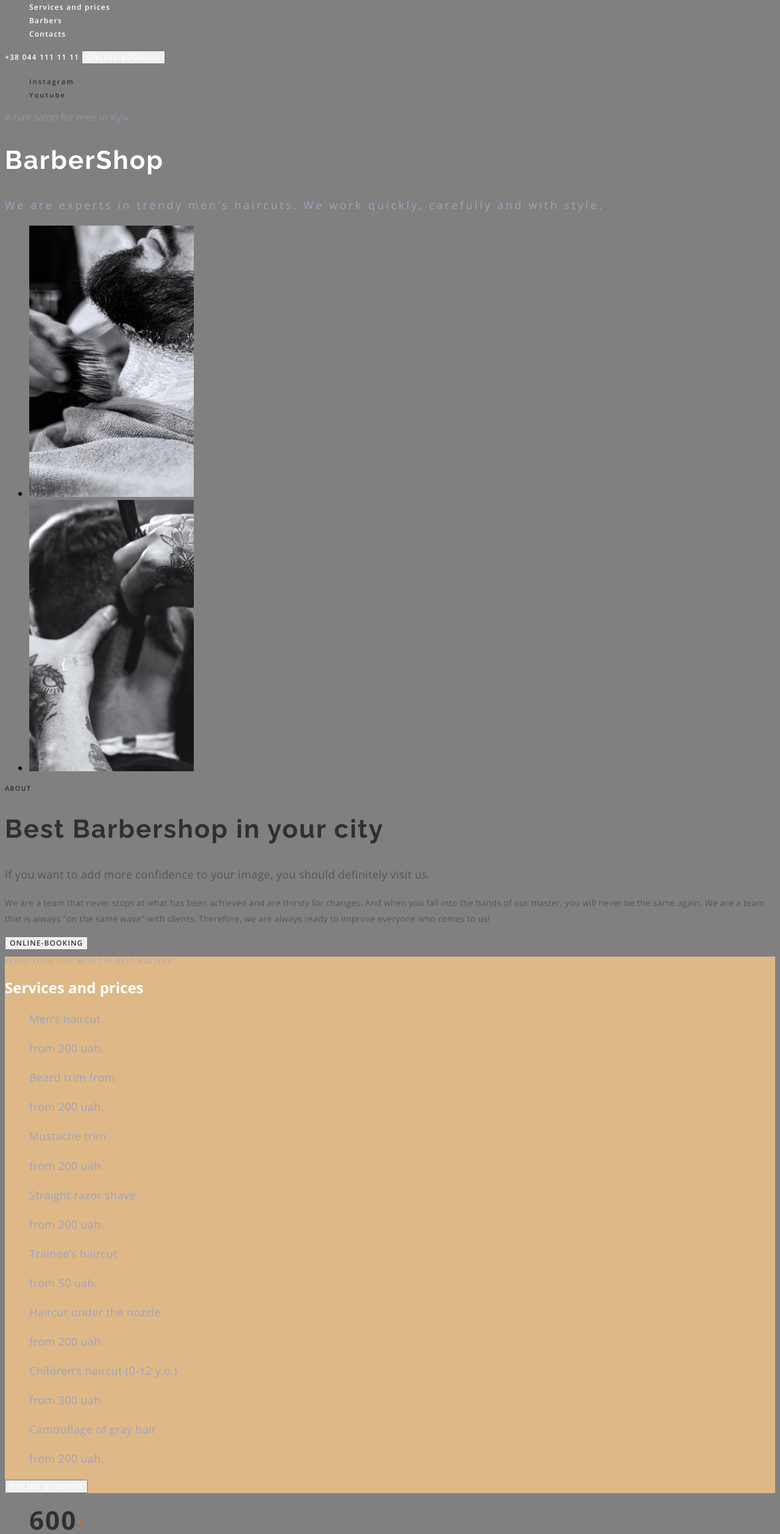
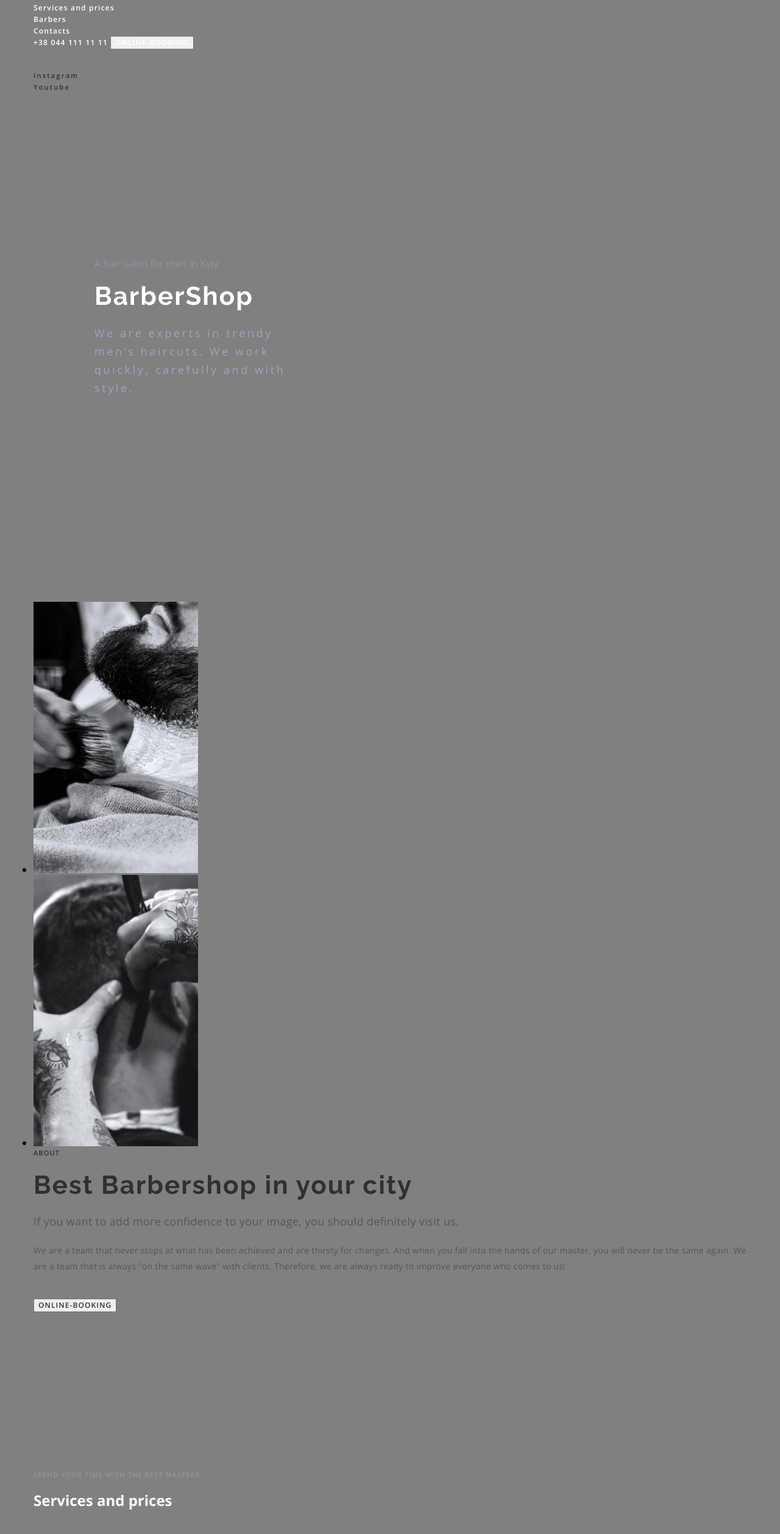
Before and after one commit to BohdanPoli/barber, a plain HTML site: page index.html in a window 1280 px wide. Shown: the part 108-2624 px from the top of the page at 61% size. Drawn offline with nearby package versions, Linux system fonts and the light colour scheme.

Commit message:
add positions

```diff
--- a/css/style.css
+++ b/css/style.css
@@ -4,6 +4,39 @@
   --first-btn-color: #303030;
   --second-btn-color: #ffffff;
   --accent-color: #ff6c00;
+}
+
+p,
+h1,
+h2,
+h3,
+h4,
+h5,
+h6 {
+  margin: 0;
+}
+
+ul,
+ol {
+  margin: 0;
+  padding-left: 0;
+}
+
+address {
+  font-style: normal;
+}
+
+a {
+  color: currentColor;
+}
+
+button {
+  cursor: pointer;
+}
+
+body {
+  font-family: "Open sans", sans-serif;
+  background-color: grey;
 }
 
 .visually-hidden {
@@ -18,17 +51,20 @@
   border: 0;
 }
 
-body {
-  font-family: "Open sans", sans-serif;
-  background-color: grey;
-}
-
 .list {
   list-style: none;
 }
 
 .link {
   text-decoration: none;
+}
+.container {
+  width: 100%;
+  max-width: 1200px;
+  margin-left: auto;
+  margin-right: auto;
+  padding-left: 15px;
+  padding-right: 15px;
 }
 
 .pre-title {
@@ -63,6 +99,14 @@ body {
 }
 /* --------------------------------HEADER------------------------  */
 
+.hero-content {
+  padding: 272px 100px 206px;
+}
+
+.header {
+  padding-top: 32px;
+  padding-bottom: 32px;
+}
 .header-link,
 .header-tel {
   font-weight: 600;
@@ -97,26 +141,36 @@ body {
 }
 .hero-pre-title {
   color: rgba(157, 164, 189, 0.6);
+  margin-bottom: 20px;
 }
 
 .hero-title {
   color: var(--second-title-color);
+  margin-bottom: 20px;
 }
 
 .hero-after-title {
   font-size: 18px;
-  line-height: 1.66;
+  line-height: 1.67;
   letter-spacing: 0.2em;
   color: #9da4bd;
+  max-width: 360px;
 }
 
 /* -------------------ABOUT SECTION----------------------  */
 
+.about {
+  padding-top: 130px;
+  padding-bottom: 130px;
+}
+
 .about-pre-title {
   color: #303030;
+  margin-bottom: 20px;
 }
 .about-title {
   color: var(--first-title-color);
+  margin-bottom: 20px;
 }
 .about-after-title {
   font-family: "Open Sans";
@@ -124,12 +178,14 @@ body {
   line-height: 1.67;
   letter-spacing: 0.02em;
   color: #555555;
+  margin-bottom: 20px;
 }
 .about-text {
   font-size: 14px;
   line-height: 1.86;
   letter-spacing: 0.02em;
   color: #555555;
+  margin-bottom: 40px;
 }
 .about-btn {
   color: var(--first-btn-color);
@@ -137,15 +193,23 @@ body {
 
 /* --------------------PRICES SECTION ------------------------- */
 
+.prices-list {
+  border: 1px solid #ff6c00;
+  padding: 30px 30px;
+}
+
 .prices {
-  background-color: burlywood;
+  padding-top: 130px;
+  padding-bottom: 130px;
 }
 .prices-pre-title {
   color: rgba(157, 164, 189, 0.6);
+  margin-bottom: 20px;
 }
 
 .prices-title {
   color: var(--second-title-color);
+  margin-bottom: 44px;
 }
 
 .prices-item-text {
@@ -157,10 +221,24 @@ body {
 
 .prices-btn {
   color: var(--second-btn-color);
+  margin-top: 50px;
+  display: block;
+  margin: 50px auto 0;
 }
 
 /* ------------------------------WHY WE SECTION----------------------------- */
 
+.benefits {
+  padding-top: 121px;
+  padding-bottom: 130px;
+}
+
+.benefits-item {
+  width: 170px;
+  height: 133px;
+  border: 1px solid #303030;
+  padding: 20px 24px;
+}
 .benefits-item span {
   font-weight: 700;
   font-size: 42px;
@@ -187,11 +265,13 @@ body {
 }
 
 .benefits-pre-title {
-  color: #303030;
+  color: var(--first-title-color);
+  margin-bottom: 20px;
 }
 
 .benefits-title {
-  color: #303030;
+  color: var(--first-title-color);
+  margin-bottom: 20px;
 }
 .benefits-after-title {
   font-size: 18px;
@@ -203,7 +283,7 @@ body {
 /* -------------------BARBERS--------------------- */
 
 .barbers-pre-title {
-  color: #303030;
+  color: var(--first-title-color);
 }
 .barbers-title {
   color: var(--first-title-color);
--- a/index.html
+++ b/index.html
@@ -11,10 +11,19 @@
       href="https://fonts.googleapis.com/css2?family=Open+Sans:wght@400;600;700&family=Raleway:wght@700&display=swap"
       rel="stylesheet"
     />
+    <link
+      rel="stylesheet"
+      href="https://cdnjs.cloudflare.com/ajax/libs/modern-normalize/1.1.0/modern-normalize.min.css"
+      integrity="sha512-wpPYUAdjBVSE4KJnH1VR1HeZfpl1ub8YT/NKx4PuQ5NmX2tKuGu6U/JRp5y+Y8XG2tV+wKQpNHVUX03MfMFn9Q=="
+      crossorigin="anonymous"
+      referrerpolicy="no-referrer"
+    />
+
     <link rel="stylesheet" href="./css/style.css" />
   </head>
   <body>
     <header class="header">
+      <div class="container">
         <a href="" class="header-logo">
           <img src="./images/Logo.svg" alt="site logo" />
         </a>
@@ -34,13 +43,19 @@
             </li>
           </ul>
         </nav>
-      <a href="tel:+380441111111" class="header-tel link">+38 044 111 11 11</a>
-      <button type="button" class="header-btn btn link">Online-booking</button>
+        <a href="tel:+380441111111" class="header-tel link"
+          >+38 044 111 11 11</a
+        >
+        <button type="button" class="header-btn btn link">
+          Online-booking
+        </button>
+      </div>
     </header>
 
     <main>
       <!-- Hero section-->
       <section class="hero">
+        <div class="container">
           <ul class="hero-list list">
             <li class="hero-item">
               <a
@@ -61,17 +76,20 @@
               >
             </li>
           </ul>
-
+          <div class="hero-content">
             <p class="hero-pre-title">A hair salon for men in Kyiv</p>
             <h1 class="hero-title title">BarberShop</h1>
             <p class="hero-after-title">
-          We are experts in trendy men’s haircuts. We work quickly, carefully
-          and with style.
+              We are experts in trendy men’s haircuts. We work quickly,
+              carefully and with style.
             </p>
+          </div>
+        </div>
       </section>
 
       <!-- About section-->
       <section class="about">
+        <div class="container">
           <ul class="about-list">
             <li class="about-item">
               <img
@@ -99,15 +117,17 @@
           <p class="about-text">
             We are a team that never stops at what has been achieved and are
             thirsty for changes. And when you fall into the hands of our master,
-          you will never be the same again. We are a team that is always "on the
-          same wave" with clients. Therefore, we are always ready to improve
-          everyone who comes to us!
+            you will never be the same again. We are a team that is always "on
+            the same wave" with clients. Therefore, we are always ready to
+            improve everyone who comes to us!
           </p>
           <button type="button" class="about-btn btn">Online-booking</button>
+        </div>
       </section>
 
       <!-- Price section-->
       <section class="prices">
+        <div class="container">
           <p class="prices-pre-title pre-title">
             spend your time with the best masters
           </p>
@@ -151,10 +171,12 @@
           </ul>
 
           <button type="button" class="prices-btn btn">Online-booking</button>
+        </div>
       </section>
 
       <!--Why we section-->
       <section class="benefits">
+        <div class="container">
           <ul class="benefits-list list">
             <li class="benefits-item">
               <span>600</span><sup>+</sup>
@@ -177,9 +199,10 @@
           <p class="benefits-pre-title pre-title">old traditional school</p>
           <h2 class="benefits-title title">Why people come to us?</h2>
           <p class="benefits-after-title">
-          Only good things are said about us. But it's better to see and feel 1
-          time than read 10 times.
+            Only good things are said about us. But it's better to see and feel
+            1 time than read 10 times.
           </p>
+        </div>
       </section>
 
       <!--Our Barbers section-->
```
Lines whose indentation alone changed are shown as unchanged.
